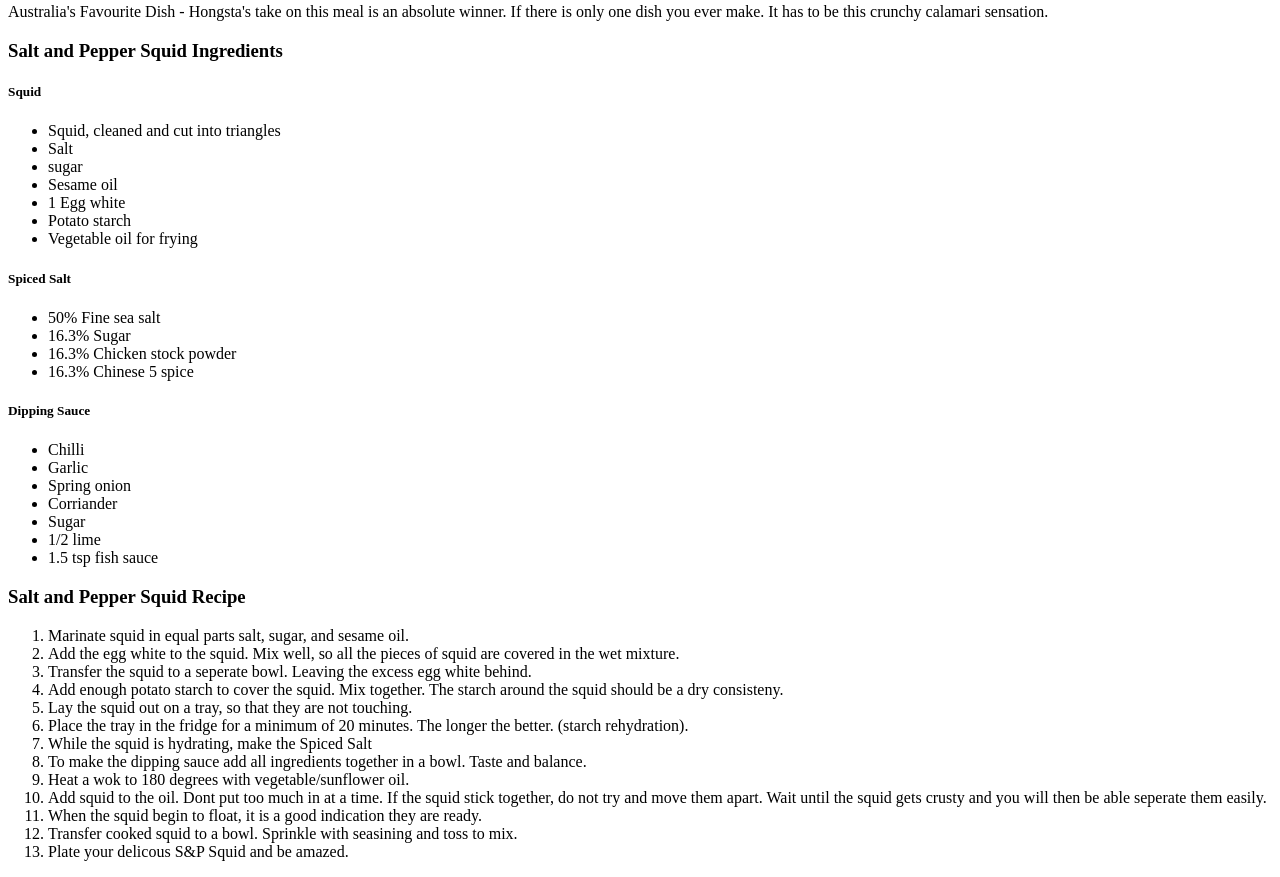
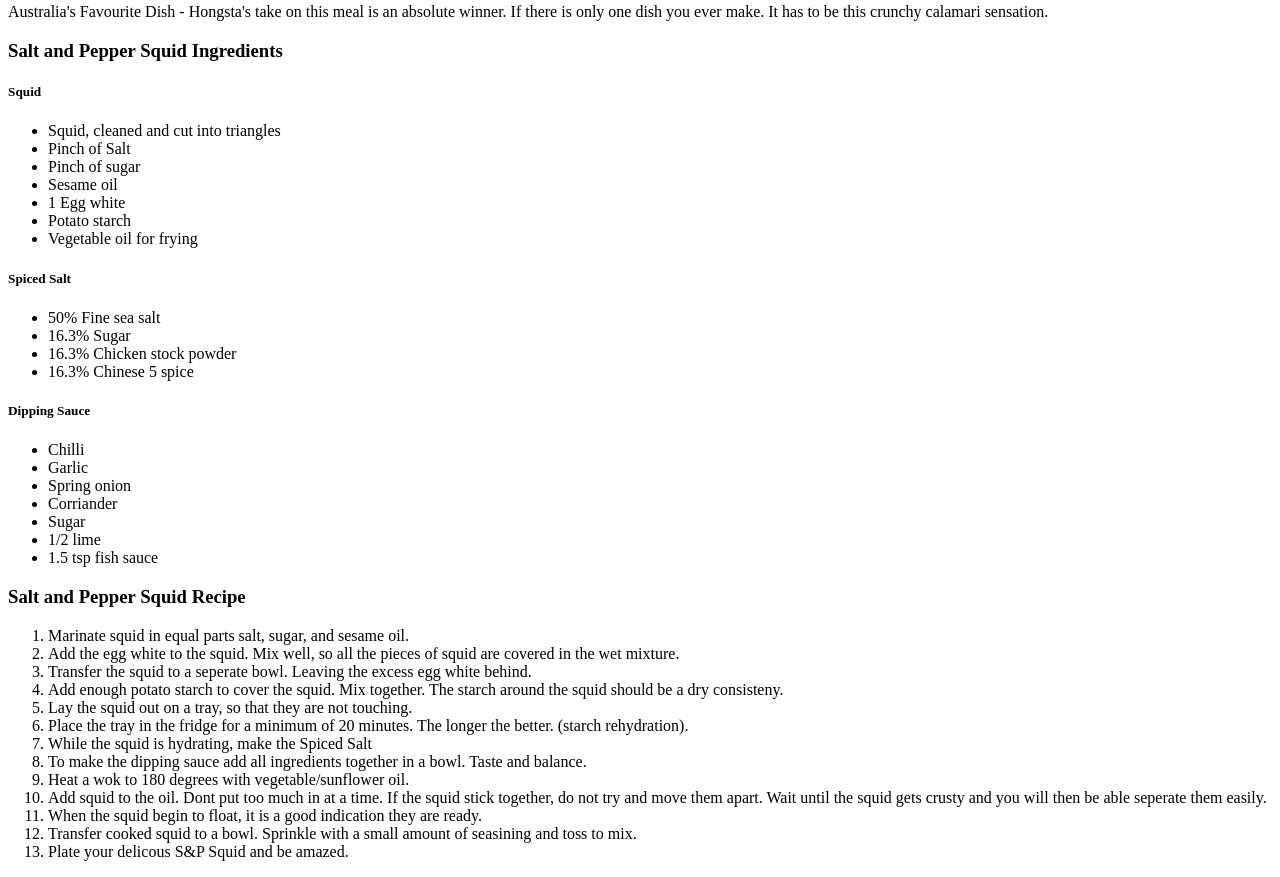
Before and after one commit to Spooks808/odin-recipes, a plain HTML site: page recipes/squid.html in a window 1280 px wide. Shown: the part 434-1311 px from the top of the page. Drawn offline with Linux system fonts and the light colour scheme.

Commit message:
change squid cooking steps

```diff
--- a/recipes/squid.html
+++ b/recipes/squid.html
@@ -28,8 +28,8 @@
     </h5>
     <ul>
         <li>Squid, cleaned and cut into triangles</li>
-        <li>Salt</li>
-        <li>sugar</li>
+        <li>Pinch of Salt</li>
+        <li>Pinch of sugar</li>
         <li>Sesame oil</li>
         <li>1 Egg white</li>
         <li>Potato starch</li>
@@ -78,7 +78,7 @@
         <li>Add squid to the oil. Dont put too much in at a time. If the squid stick together, do not try and move them apart.
             Wait until the squid gets crusty and you will then be able seperate them easily. </li>
         <li>When the squid begin to float, it is a good indication they are ready. </li>
-        <li>Transfer cooked squid to a bowl. Sprinkle with seasining and toss to mix.</li>
+        <li>Transfer cooked squid to a bowl. Sprinkle with a small amount of seasining and toss to mix.</li>
         <li>Plate your delicous S&P Squid and be amazed.</li>
     </ol>
 
```
Also changed, not shown: css/styles.css (added).
